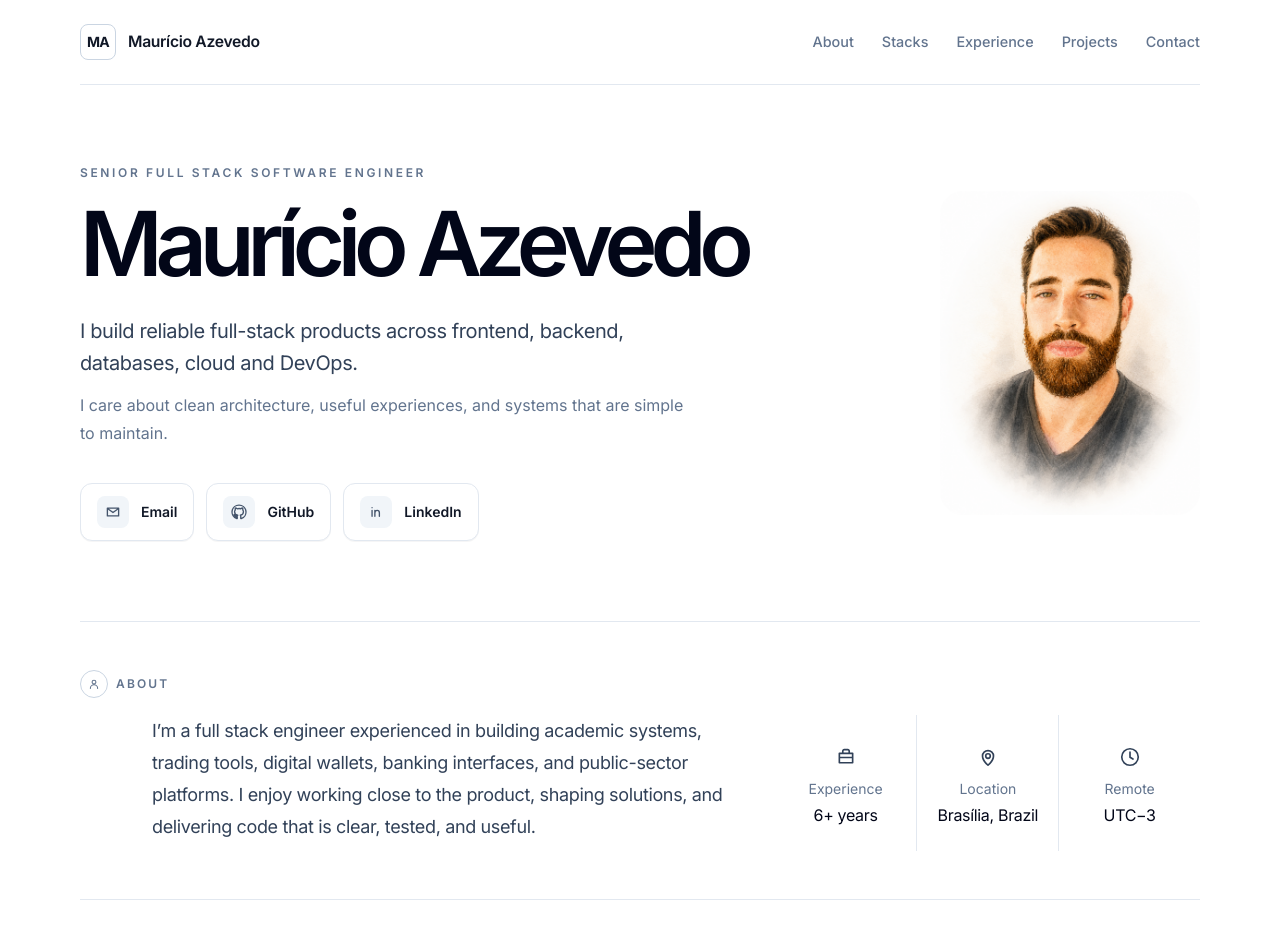
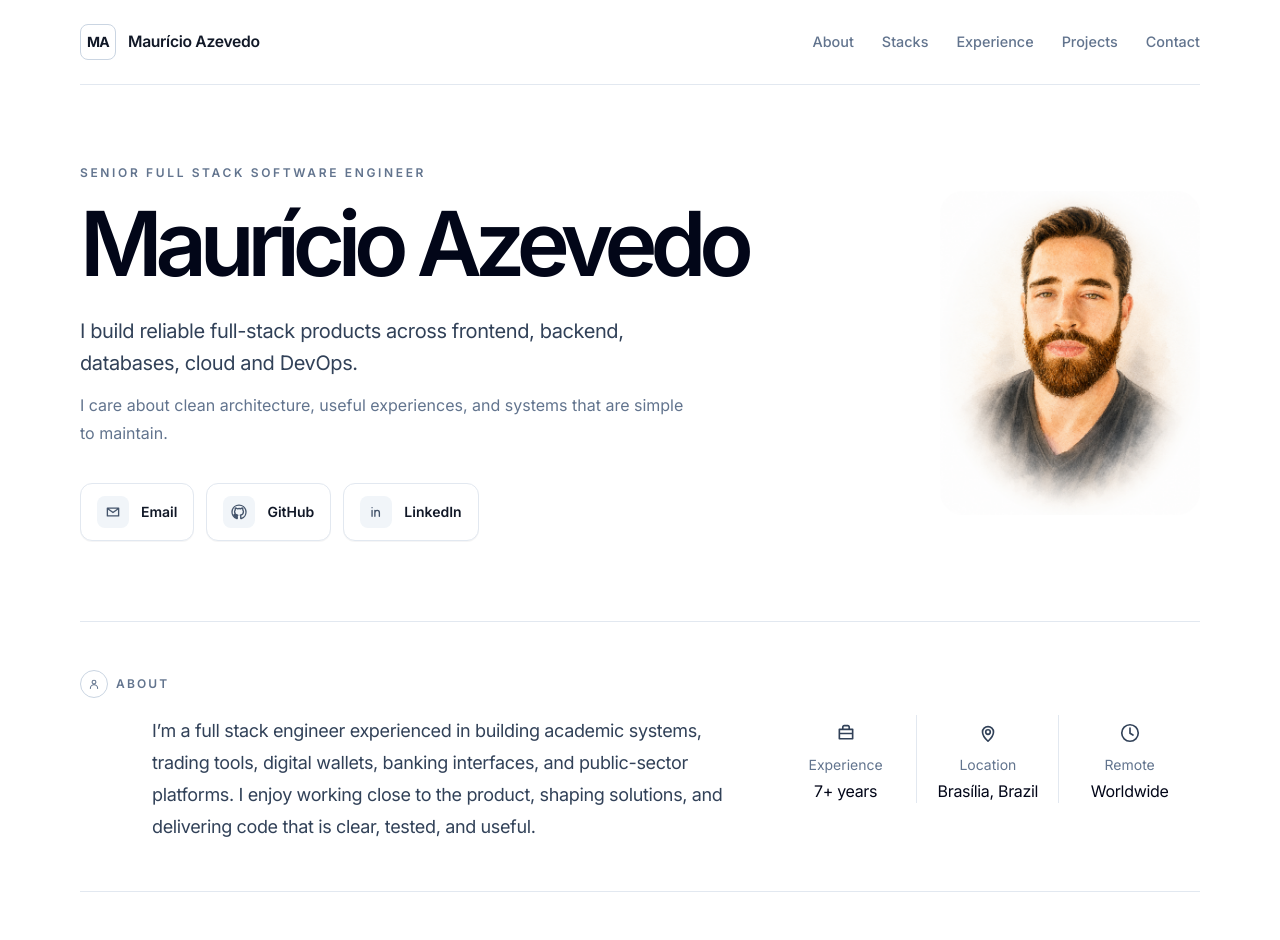
Before and after one commit to mauricio-azevedo/portfolio, a React (Vite) app: page / in a window 1280 px wide. Shown: the top 940 px of the page. Built offline with nearby package versions, Linux system fonts and the light colour scheme.

Commit message:
Updated content and refined layout in `About.tsx`. Adjusted class structure, spacing, and alignment for enhanced readability and consistency.
Signed-off-by: Maurício Azevedo <mauricio.mendonca.azevedo@gmail.com>

```diff
--- a/src/components/About.tsx
+++ b/src/components/About.tsx
@@ -5,7 +5,7 @@ import { SectionLabel } from './SectionLabel';
 const aboutFacts = [
   {
     label: 'Experience',
-    value: '6+ years',
+    value: '7+ years',
     icon: 'M8.5 7.25V5.5a1.5 1.5 0 0 1 1.5-1.5h4a1.5 1.5 0 0 1 1.5 1.5v1.75M4.75 8h14.5v10.25H4.75V8Zm0 4.5h14.5',
   },
   {
@@ -15,7 +15,7 @@ const aboutFacts = [
   },
   {
     label: 'Remote',
-    value: 'UTC−3',
+    value: 'Worldwide',
     icon: 'M12 6.75v5.5l3.25 2M21 12a9 9 0 1 1-18 0 9 9 0 0 1 18 0Z',
   },
 ];
@@ -37,10 +37,13 @@ export function About() {
           {aboutFacts.map((fact) => (
             <div
               key={fact.label}
-              className="flex flex-col items-center px-5 py-6 text-center max-[720px]:items-start max-[720px]:text-left [&:not(:first-child)]:border-l [&:not(:first-child)]:border-slate-200 max-[720px]:[&:not(:first-child)]:border-l-0 max-[720px]:[&:not(:first-child)]:border-t"
+              className="flex flex-col items-center px-5 py-0 text-center max-[720px]:items-start max-[720px]:text-left [&:not(:first-child)]:border-l [&:not(:first-child)]:border-slate-200 max-[720px]:[&:not(:first-child)]:border-l-0 max-[720px]:[&:not(:first-child)]:border-t"
             >
               <dt className="flex flex-col items-center gap-1 text-sm text-slate-500 max-[720px]:flex-row">
-                <span className="grid size-9 place-items-center rounded-xl text-slate-700" aria-hidden="true">
+                <span
+                  className="grid size-9 place-items-center rounded-xl text-slate-700"
+                  aria-hidden="true"
+                >
                   <svg
                     className="size-5.5"
                     viewBox="0 0 24 24"
@@ -55,7 +58,9 @@ export function About() {
                 </span>
                 <span>{fact.label}</span>
               </dt>
-              <dd className="mt-1 text-base tracking-[-0.02em] text-slate-950">{fact.value}</dd>
+              <dd className="mt-1 text-base semi tracking-[-0.02em] text-slate-950">
+                {fact.value}
+              </dd>
             </div>
           ))}
         </dl>
```
